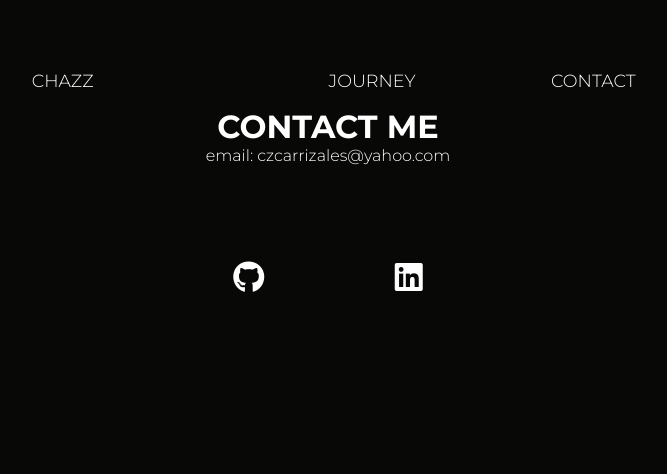
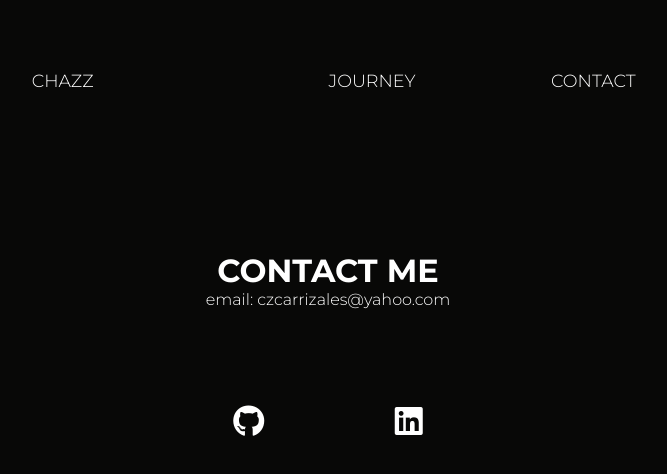
Before and after one commit to czcarrizales/react-portfolio, a React (Create React App) app: page /contact in a window 1280 px wide. Shown: the top 474 px of the page, without its empty margins (312-979 px from the left). Built offline with nearby package versions, Linux system fonts and the light colour scheme.

Commit message:
adding margin top Contact

```diff
--- a/src/css/Contact.css
+++ b/src/css/Contact.css
@@ -1,5 +1,5 @@
 .contact-container {
-    margin-top: 1em;
+    margin-top: 10em;
     margin-left: 2em;
     margin-right: 2em;
     text-align: center;
```
